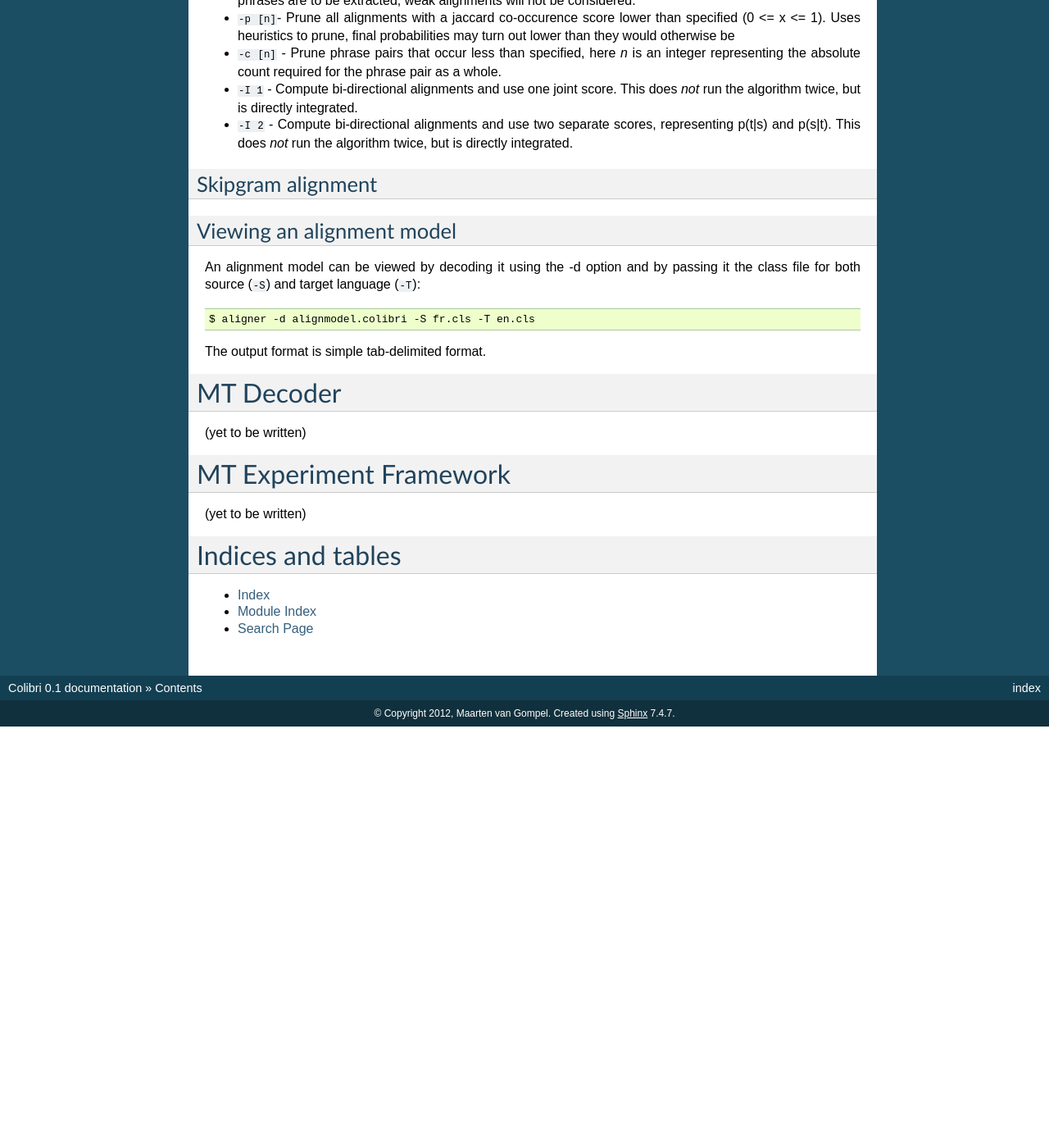
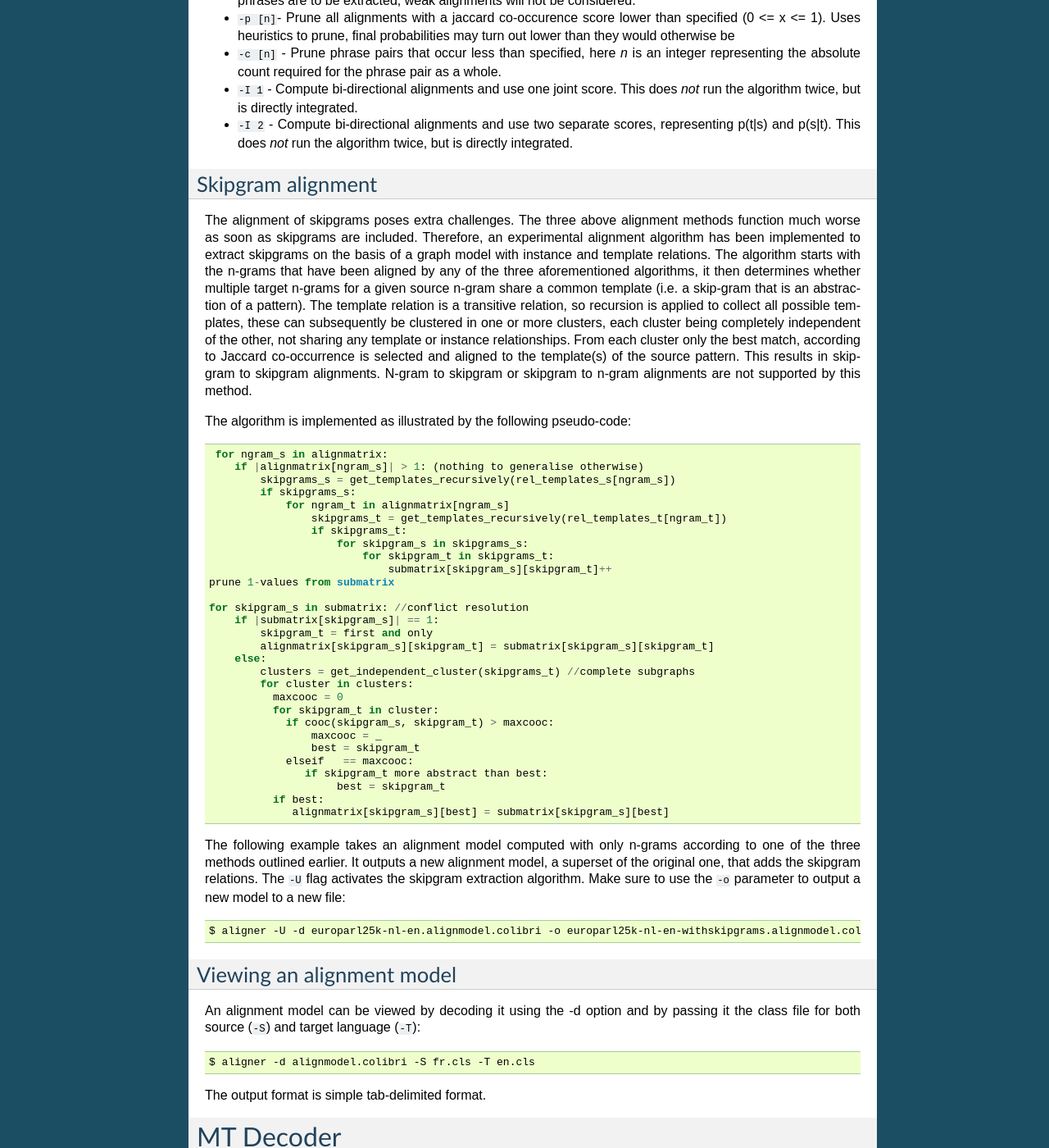
Before and after one commit to proycon/colibri, a Sphinx documentation site: the page built from docs/source/index.rst, in a window 1280 px wide and 1400 px high, scrolled down 13390 px. Shown: the whole window at 82% size. Built offline with Sphinx 7.4.7, drawn with Linux system fonts in a browser that asks for light colours; formulas are drawn with MathJax 3; before the commit the page ends 14276 px from its top, so only the background shows below that.

Commit message:
documentation update

```diff
--- a/docs/source/index.rst
+++ b/docs/source/index.rst
@@ -519,7 +519,44 @@ Several other parameters adjust the behaviour of the EM alignment algorithm and
 Skipgram alignment
 ----------------------
 
+The alignment of skipgrams poses extra challenges. The three above alignment methods function much worse as soon as skipgrams are included. Therefore, an experimental alignment algorithm has been implemented to extract skipgrams on the basis of a graph model with instance and template relations. The algorithm starts with the n-grams that have been aligned by any of the three aforementioned algorithms, it then determines whether multiple target n-grams for a given source n-gram share a common template (i.e. a skip-gram that is an abstraction of a pattern). The template relation is a transitive relation, so recursion is applied to collect all possible templates, these can subsequently be clustered in one or more clusters, each cluster being completely independent of the other, not sharing any template or instance relationships. From each cluster only the best match, according to Jaccard co-occurrence is selected and aligned to the template(s) of the source pattern. This results in skipgram to skipgram alignments. N-gram to skipgram or skipgram to n-gram alignments are not supported by this method.
 
+The algorithm is implemented as illustrated by the following pseudo-code::
+
+     for ngram_s in alignmatrix:
+        if |alignmatrix[ngram_s]| > 1: (nothing to generalise otherwise)
+            skipgrams_s = get_templates_recursively(rel_templates_s[ngram_s])
+            if skipgrams_s:
+                for ngram_t in alignmatrix[ngram_s]
+                    skipgrams_t = get_templates_recursively(rel_templates_t[ngram_t])
+                    if skipgrams_t:
+                        for skipgram_s in skipgrams_s:
+                            for skipgram_t in skipgrams_t:
+                                submatrix[skipgram_s][skipgram_t]++
+    prune 1-values from submatrix
+
+    for skipgram_s in submatrix: //conflict resolution
+        if |submatrix[skipgram_s]| == 1:
+            skipgram_t = first and only
+            alignmatrix[skipgram_s][skipgram_t] = submatrix[skipgram_s][skipgram_t]
+        else:
+            clusters = get_independent_cluster(skipgrams_t) //complete subgraphs
+            for cluster in clusters:
+              maxcooc = 0
+              for skipgram_t in cluster:
+                if cooc(skipgram_s, skipgram_t) > maxcooc:
+                    maxcooc = _
+                    best = skipgram_t
+                elseif   == maxcooc:
+                   if skipgram_t more abstract than best:
+                        best = skipgram_t
+              if best:
+                 alignmatrix[skipgram_s][best] = submatrix[skipgram_s][best]
+
+
+The following example takes an alignment model computed with only n-grams according to one of the three methods outlined earlier. It outputs a new alignment model, a superset of the original one, that adds the skipgram relations. The ``-U`` flag activates the skipgram extraction algorithm. Make sure to use the ``-o`` parameter to output a new model to a new file::
+
+	$ aligner -U -d europarl25k-nl-en.alignmodel.colibri -o europarl25k-nl-en-withskipgrams.alignmodel.colibri
 
 Viewing an alignment model
 ----------------------------
```
